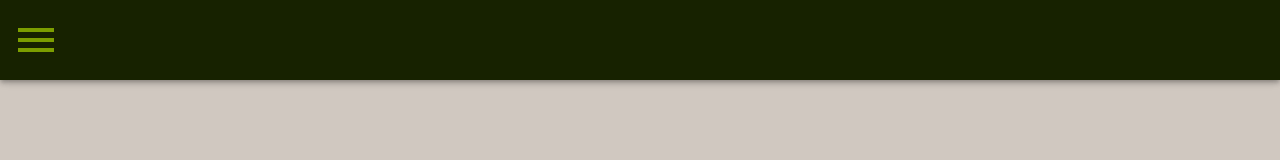
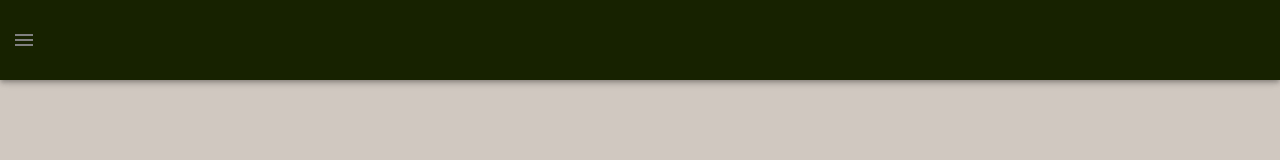
Before and after one commit to FAenX/prism-frontend, a React (Create React App) app: page / in a window 1280 px wide. Shown: the top 160 px of the page. Built offline with nearby package versions, Linux system fonts and the light colour scheme.

Commit message:
initial commit

```diff
--- a/src/App.js
+++ b/src/App.js
@@ -12,9 +12,9 @@ class App extends React.Component {
     return (
       <div className="App">
           <AppBar className="top-nav">
-            <div>
+            <div className="top-nav-menu-icon">
               <IconButton>
-                <MenuIcon />
+                <MenuIcon className="menu-icon"/>
               </IconButton>
             </div>
 
--- a/src/App.scss
+++ b/src/App.scss
@@ -35,10 +35,7 @@ $primary-color3:#4122003f;
   .MuiAppBar-colorPrimary{
     background-color: $primary-color;
   }
-  .MuiSvgIcon-root{
-    fill: $primary-color2;
-    font-size: 3rem;
-  }
+
 }
 
 .App {
@@ -51,6 +48,12 @@ $primary-color3:#4122003f;
     @include flex-row();
     justify-content: flex-start;
     min-height: 10vh;
+    .top-nav-menu-icon{
+
+      .MuiSvgIcon-root{
+        fill: grey;
+      }
+    }
 
     img{
       height: 70px;
@@ -74,12 +77,12 @@ $primary-color3:#4122003f;
     }
     .under-construction-wrapper{
       @include flex-col();
-
+      .MuiSvgIcon-root{
+        fill: $primary-color2;
+        font-size: 3rem;
+      }
       .contacts{
         margin-top: 1em;
-        .MuiSvgIcon-root{
-          fill: grey;
-        }
       }
       .MuiTypography-body1{
         margin: 1em;
```
